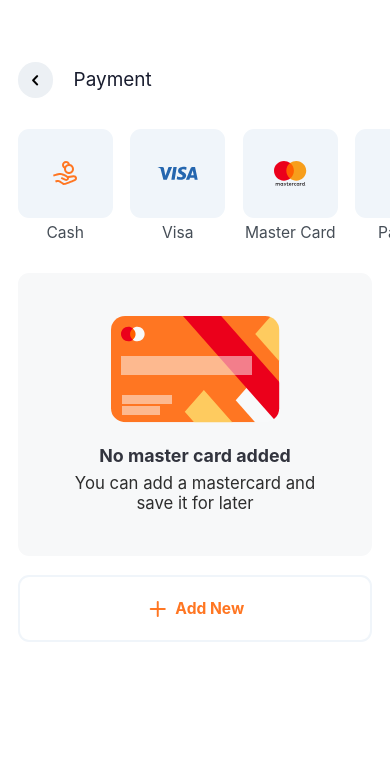
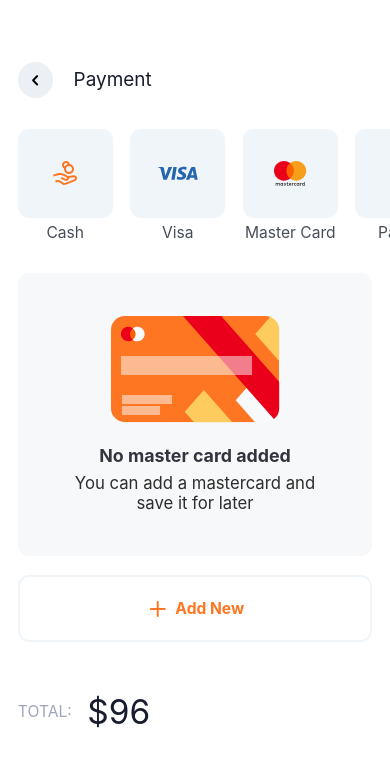
Before and after one commit to ajinkyacodes/rn-ui-design, a React Native app: screen / in a window 390 px wide. Shown: the top 762 px of the page. Built offline with nearby package versions, Linux system fonts and the light colour scheme.

Commit message:
created TotalAmount component

```diff
--- /dev/null
+++ b/src/components/TotalAmount.tsx
@@ -0,0 +1,25 @@
+import { StyleSheet, Text, View } from 'react-native';
+import React from 'react';
+import { s, vs } from 'react-native-size-matters';
+
+const TotalAmount = () => {
+	return (
+		<View style={styles.container}>
+			<Text style={{ color: '#A0A5BA', fontSize: s(14) }}>TOTAL:</Text>
+			<Text style={{ color: '#181C2E', fontSize: s(30), marginStart: s(14) }}>
+				$96
+			</Text>
+		</View>
+	);
+};
+
+export default TotalAmount;
+
+const styles = StyleSheet.create({
+	container: {
+		marginTop: vs(40),
+		flexDirection: 'row',
+		alignItems: 'center',
+		marginBottom: vs(28),
+	},
+});
--- a/src/screens/PaymentScreen.tsx
+++ b/src/screens/PaymentScreen.tsx
@@ -5,6 +5,7 @@ import { s, vs } from 'react-native-size-matters';
 import PaymentList from '../components/PaymentList';
 import BankCardBox from '../components/BankCardBox';
 import AddButton from '../components/AddButton';
+import TotalAmount from '../components/TotalAmount';
 
 const PaymentScreen = () => {
 	return (
@@ -32,6 +33,7 @@ const PaymentScreen = () => {
 			<View style={{ paddingHorizontal: s(16) }}>
 				<BankCardBox />
                 <AddButton />
+                <TotalAmount />
 			</View>
 		</View>
 	);
```
